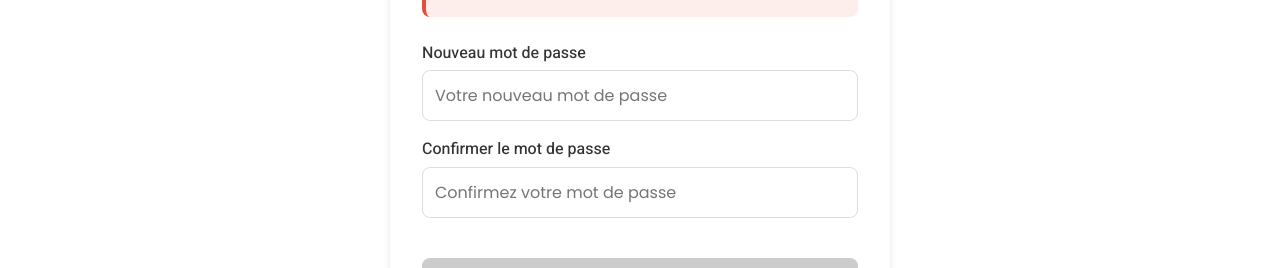
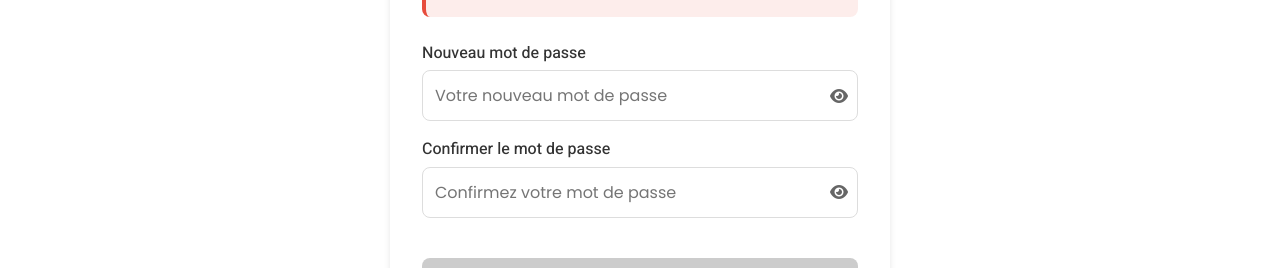
Before and after one commit to lauragwch/runshare-front, a React (Vite) app: page /reset-password in a window 1280 px wide. Shown: the part 261-529 px from the top of the page. Built offline with nearby package versions, Linux system fonts and the light colour scheme; a web font is replaced by a local one.

Commit message:
ajout de la fonctionnalite affichage et masquage du mdp

```diff
--- a/src/Components/Auth/LoginForm.jsx
+++ b/src/Components/Auth/LoginForm.jsx
@@ -11,6 +11,8 @@ const LoginForm = () => {
     });
     const [errors, setErrors] = useState({});
     const [showForgotPassword, setShowForgotPassword] = useState(false);
+    const [showPassword, setShowPassword] = useState(false);
+
 
     const { loginUser, error } = useContext(AuthContext);
     const navigate = useNavigate();
@@ -69,6 +71,10 @@ const LoginForm = () => {
         setShowForgotPassword(!showForgotPassword);
     };
 
+    const togglePasswordVisibility = () => {
+        setShowPassword(!showPassword);
+    };
+
     return (
         <div className="loginForm">
             {error && <div className="errorMessage">{error}</div>}
@@ -89,14 +95,23 @@ const LoginForm = () => {
 
                 <div className="formGroup">
                     <label htmlFor="password">Mot de passe</label>
+                    <div className="passwordInputContainer">
                         <input
-            type="password"
+                            type={showPassword ? "text" : "password"}
                             id="password"
                             name="password"
                             value={formData.password}
                             onChange={handleChange}
                             placeholder="Votre mot de passe"
                         />
+                        <button
+                            type="button"
+                            className="passwordToggleBtn"
+                            onClick={togglePasswordVisibility}
+                            aria-label={showPassword ? "Masquer le mot de passe" : "Afficher le mot de passe"}>
+                            <i className={showPassword ? "fa-solid fa-eye-slash" : "fa-solid fa-eye"}></i>
+                        </button>
+                    </div>
                     {errors.password && <div className="fieldError">{errors.password}</div>}
                 </div>
 
--- a/src/Components/Auth/RegisterForm.jsx
+++ b/src/Components/Auth/RegisterForm.jsx
@@ -14,6 +14,8 @@ const RegisterForm = () => {
     bio: ''
   });
   const [errors, setErrors] = useState({});
+  const [showPassword, setShowPassword] = useState(false);
+  const [showConfirmPassword, setShowConfirmPassword] = useState(false);
 
   const { registerUser, error } = useContext(AuthContext);
   const navigate = useNavigate();
@@ -82,6 +84,14 @@ const RegisterForm = () => {
     }
   };
 
+  const togglePasswordVisibility = () => {
+    setShowPassword(!showPassword);
+  };
+
+  const toggleConfirmPasswordVisibility = () => {
+    setShowConfirmPassword(!showConfirmPassword);
+  };
+
   return (
     <div className="registerForm">
       {error && <div className="errorMessage">{error}</div>}
@@ -115,27 +125,47 @@ const RegisterForm = () => {
 
         <div className="formGroup">
           <label htmlFor="password">Mot de passe*</label>
+          <div className="passwordInputContainer">
             <input
-            type="password"
+              type={showPassword ? "text" : "password"}
               id="password"
               name="password"
               value={formData.password}
               onChange={handleChange}
               placeholder="Votre mot de passe"
             />
+            <button
+              type="button"
+              className="passwordToggleBtn"
+              onClick={togglePasswordVisibility}
+              aria-label={showPassword ? "Masquer le mot de passe" : "Afficher le mot de passe"}
+            >
+              <i className={showPassword ? "fa-solid fa-eye-slash" : "fa-solid fa-eye"}></i>
+            </button>
+          </div>
           {errors.password && <div className="fieldError">{errors.password}</div>}
         </div>
 
         <div className="formGroup">
           <label htmlFor="confirmPassword">Confirmer le mot de passe*</label>
+          <div className="passwordInputContainer">
             <input
-            type="password"
+              type={showConfirmPassword ? "text" : "password"}
               id="confirmPassword"
               name="confirmPassword"
               value={formData.confirmPassword}
               onChange={handleChange}
               placeholder="Confirmez votre mot de passe"
             />
+            <button
+              type="button"
+              className="passwordToggleBtn"
+              onClick={toggleConfirmPasswordVisibility}
+              aria-label={showConfirmPassword ? "Masquer le mot de passe" : "Afficher le mot de passe"}
+            >
+              <i className={showConfirmPassword ? "fa-solid fa-eye-slash" : "fa-solid fa-eye"}></i>
+            </button>
+          </div>
           {errors.confirmPassword && <div className="fieldError">{errors.confirmPassword}</div>}
         </div>
 
--- a/src/Pages/ResetPasswordPage.jsx
+++ b/src/Pages/ResetPasswordPage.jsx
@@ -10,6 +10,8 @@ const ResetPasswordPage = () => {
   const [isLoading, setIsLoading] = useState(false);
   const [error, setError] = useState(null);
   const [success, setSuccess] = useState(false);
+  const [showPassword, setShowPassword] = useState(false);
+  const [showConfirmPassword, setShowConfirmPassword] = useState(false);
 
   const navigate = useNavigate();
   const location = useLocation();
@@ -60,6 +62,14 @@ const ResetPasswordPage = () => {
     }
   };
 
+  const togglePasswordVisibility = () => {
+    setShowPassword(!showPassword);
+  };
+
+  const toggleConfirmPasswordVisibility = () => {
+    setShowConfirmPassword(!showConfirmPassword);
+  };
+
   return (
     <div className="resetPasswordPage">
       <div className="resetPasswordContainer">
@@ -77,8 +87,10 @@ const ResetPasswordPage = () => {
           <form onSubmit={handleSubmit}>
             <div className="formGroup">
               <label htmlFor="password">Nouveau mot de passe</label>
+              <div className="passwordInputContainer">
+
                 <input
-                type="password"
+                  type={showPassword ? "text" : "password"}
                   id="password"
                   value={password}
                   onChange={(e) => setPassword(e.target.value)}
@@ -86,12 +98,23 @@ const ResetPasswordPage = () => {
                   disabled={isLoading}
                   required
                 />
+                <button
+                  type="button"
+                  className="passwordToggleBtn"
+                  onClick={togglePasswordVisibility}
+                  aria-label={showPassword ? "Masquer le mot de passe" : "Afficher le mot de passe"}>
+                  <i className={showPassword ? "fa-solid fa-eye-slash" : "fa-solid fa-eye"}></i>
+                </button>
+              </div>
             </div>
 
             <div className="formGroup">
               <label htmlFor="confirmPassword">Confirmer le mot de passe</label>
+              <div className="passwordInputContainer">
+
                 <input
-                type="password"
+                  type={showConfirmPassword ? "text" : "password"}
+
                   id="confirmPassword"
                   value={confirmPassword}
                   onChange={(e) => setConfirmPassword(e.target.value)}
@@ -99,6 +122,14 @@ const ResetPasswordPage = () => {
                   disabled={isLoading}
                   required
                 />
+                <button
+                  type="button"
+                  className="passwordToggleBtn"
+                  onClick={toggleConfirmPasswordVisibility}
+                  aria-label={showConfirmPassword ? "Masquer le mot de passe" : "Afficher le mot de passe"}>
+                  <i className={showConfirmPassword ? "fa-solid fa-eye-slash" : "fa-solid fa-eye"}></i>
+                </button>
+              </div>
             </div>
 
             <button
--- a/src/Styles/Auth/LoginForm.css
+++ b/src/Styles/Auth/LoginForm.css
@@ -71,3 +71,45 @@
     padding: 0 var(--spacing-md);
   }
 }
+
+.passwordInputContainer {
+  position: relative;
+  display: flex;
+  align-items: center;
+}
+
+.passwordInputContainer input {
+  width: 100%;
+  padding-right: 40px; /* Espace pour l'icône */
+}
+
+.passwordToggleBtn {
+  position: absolute;
+  right: 10px;
+  background: none;
+  border: none;
+  color: var(--medium-gray);
+  cursor: pointer;
+  font-size: 1rem;
+  padding: 0;
+  display: flex;
+  align-items: center;
+  justify-content: center;
+  height: 100%;
+  transition: color 0.3s ease;
+}
+
+.passwordToggleBtn:hover {
+  color: var(--primary);
+}
+
+.passwordToggleBtn:focus {
+  outline: none;
+}
+
+@media (max-width: 768px) {
+  .passwordToggleBtn {
+    padding: 8px;
+    font-size: 0.9rem;
+  }
+}
--- a/src/Styles/Auth/RegisterForm.css
+++ b/src/Styles/Auth/RegisterForm.css
@@ -99,3 +99,45 @@
     padding: 12px;
   }
 }
+
+.passwordInputContainer {
+  position: relative;
+  display: flex;
+  align-items: center;
+}
+
+.passwordInputContainer input {
+  width: 100%;
+  padding-right: 40px; /* Espace pour l'icône */
+}
+
+.passwordToggleBtn {
+  position: absolute;
+  right: 10px;
+  background: none;
+  border: none;
+  color: var(--medium-gray);
+  cursor: pointer;
+  font-size: 1rem;
+  padding: 0;
+  display: flex;
+  align-items: center;
+  justify-content: center;
+  height: 100%;
+  transition: color 0.3s ease;
+}
+
+.passwordToggleBtn:hover {
+  color: var(--primary);
+}
+
+.passwordToggleBtn:focus {
+  outline: none;
+}
+
+@media (max-width: 768px) {
+  .passwordToggleBtn {
+    padding: 8px;
+    font-size: 0.9rem;
+  }
+}
--- a/src/Styles/Pages/ResetPasswordPage.css
+++ b/src/Styles/Pages/ResetPasswordPage.css
@@ -114,3 +114,45 @@
     border-radius: 0;
   }
 }
+
+.passwordInputContainer {
+  position: relative;
+  display: flex;
+  align-items: center;
+}
+
+.passwordInputContainer input {
+  width: 100%;
+  padding-right: 40px; /* Espace pour l'icône */
+}
+
+.passwordToggleBtn {
+  position: absolute;
+  right: 10px;
+  background: none;
+  border: none;
+  color: var(--medium-gray);
+  cursor: pointer;
+  font-size: 1rem;
+  padding: 0;
+  display: flex;
+  align-items: center;
+  justify-content: center;
+  height: 100%;
+  transition: color 0.3s ease;
+}
+
+.passwordToggleBtn:hover {
+  color: var(--primary);
+}
+
+.passwordToggleBtn:focus {
+  outline: none;
+}
+
+@media (max-width: 768px) {
+  .passwordToggleBtn {
+    padding: 8px;
+    font-size: 0.9rem;
+  }
+}
```
Lines whose indentation alone changed are shown as unchanged.
